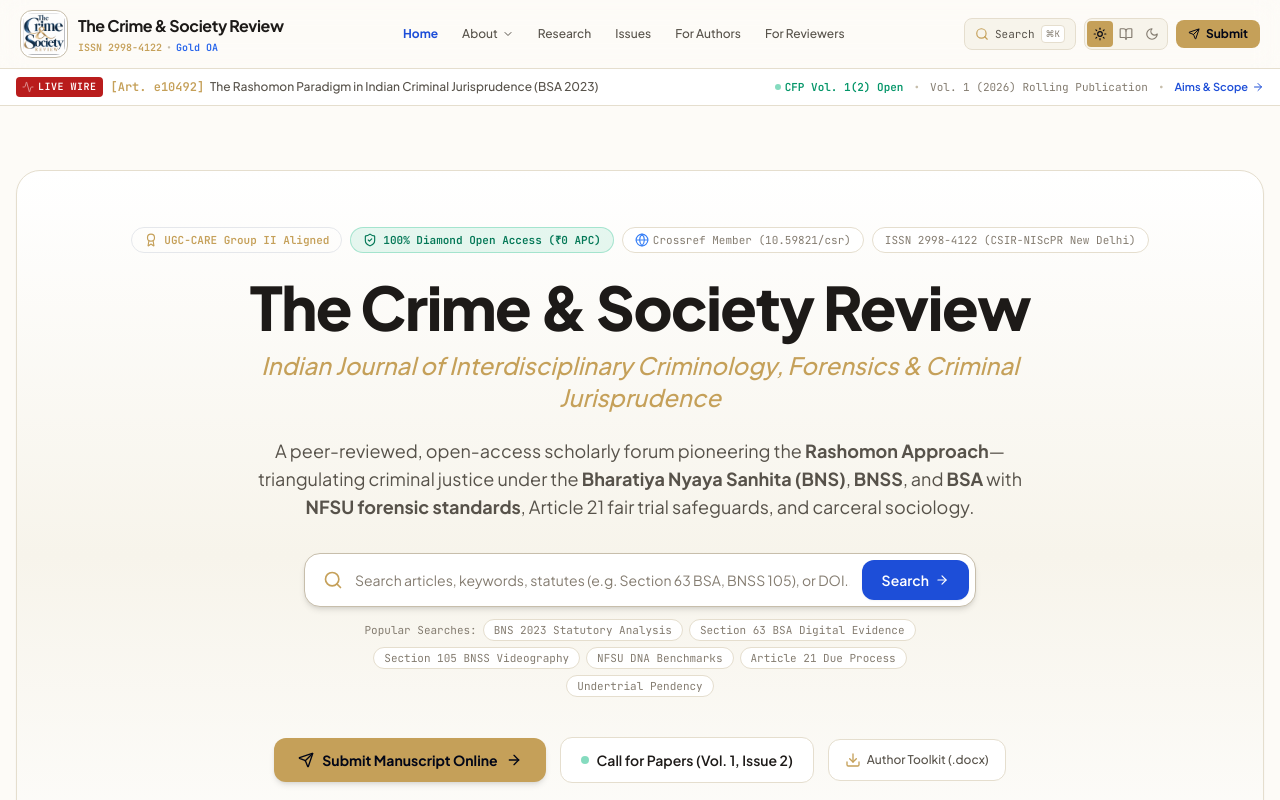
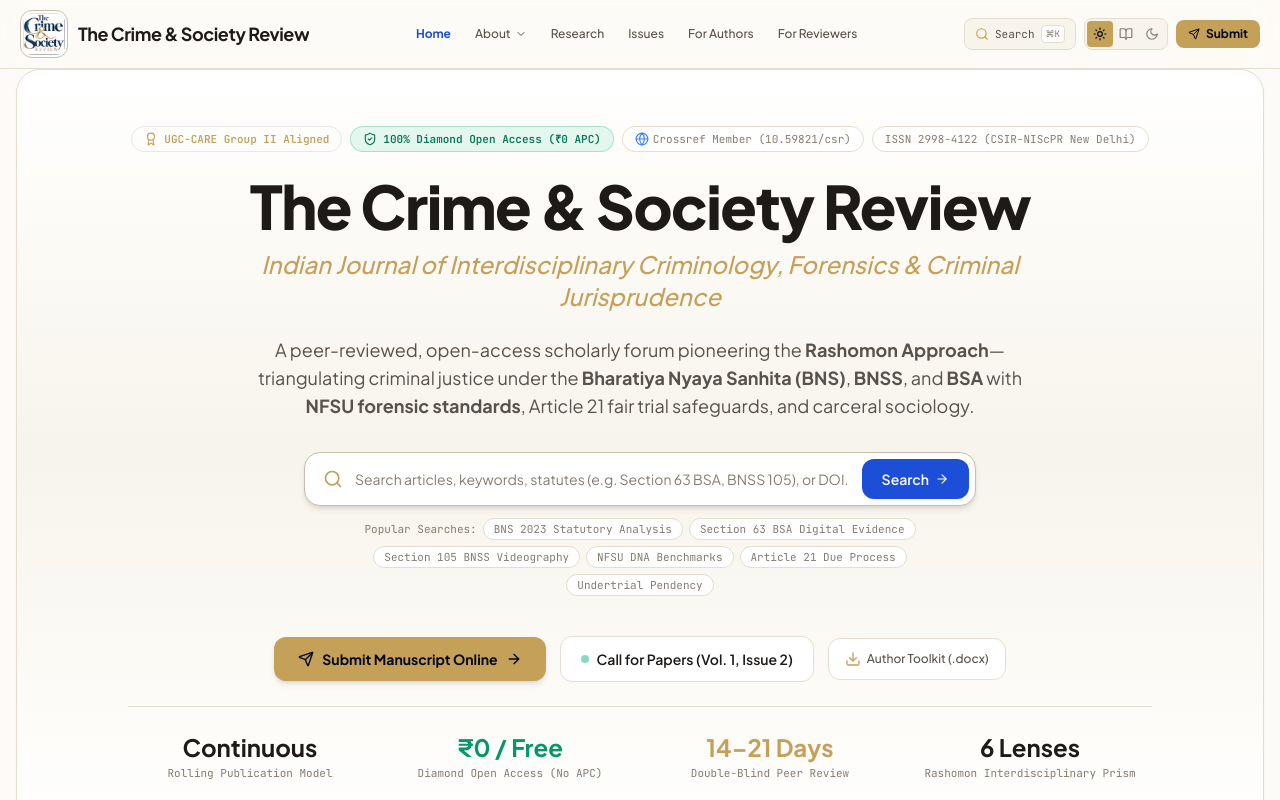
Before and after one commit to thecrimeandsocietyreview/website, a React (Vite) app: page / in a window 1280 px wide. Shown: the top 800 px of the page. Built offline with nearby package versions, Linux system fonts and the light colour scheme.

Commit message:
refactor(navbar): remove ISSN/Gold OA subline and Live Wire ticker banner

```diff
--- a/src/components/common/Header.tsx
+++ b/src/components/common/Header.tsx
@@ -60,18 +60,9 @@
               alt="The Crime & Society Review Logo"
               className="h-10 w-10 sm:h-12 sm:w-12 md:h-13 md:w-13 rounded-xl object-contain bg-white shadow-xs border border-[var(--border-strong)] group-hover:scale-105 transition-transform shrink-0 p-0.5"
             />
-            <div className="flex flex-col justify-center min-w-0">
-              <span className="block font-serif text-xs sm:text-sm md:text-base font-bold tracking-tight text-[var(--text-primary)] group-hover:text-[var(--accent-navy)] transition-colors leading-tight truncate max-w-[170px] xs:max-w-[240px] sm:max-w-none">
-                The Crime &amp; Society Review
-              </span>
-              <div className="flex items-center gap-1 text-[9px] sm:text-[10px] font-mono text-[var(--text-muted)] mt-0.5 truncate">
-                <span className="text-[var(--accent-gold)] font-bold shrink-0">ISSN {JOURNAL_METADATA.issnOnline}</span>
-                <span className="hidden xs:inline text-[var(--border-strong)]">•</span>
-                <span className="hidden xs:inline text-emerald-600 dark:text-emerald-400 font-semibold shrink-0">UGC-CARE</span>
-                <span className="hidden sm:inline text-[var(--border-strong)]">•</span>
-                <span className="hidden sm:inline text-blue-600 dark:text-blue-400 font-semibold shrink-0">Gold OA</span>
-              </div>
-            </div>
+            <span className="font-serif text-sm sm:text-base md:text-lg font-bold tracking-tight text-[var(--text-primary)] group-hover:text-[var(--accent-navy)] transition-colors leading-tight truncate">
+              The Crime &amp; Society Review
+            </span>
           </Link>
 
           {/* CENTER: Primary Desktop Navigation (Desktop Only) */}
--- a/src/pages/HomePage.tsx
+++ b/src/pages/HomePage.tsx
@@ -20,7 +20,6 @@
   Landmark,
   ShieldAlert,
   HeartHandshake,
-  Activity,
   Bookmark,
   Award,
   Globe,
@@ -110,32 +109,6 @@
 
   return (
     <div className="space-y-16 pb-16 animate-fadeIn">
-      {/* Top Editorial Announcement & Live Rolling Ticker */}
-      <div className="bg-[var(--bg-card)] border-b border-[var(--border-subtle)] py-2 px-3 sm:px-4 text-xs w-full overflow-hidden">
-        <div className="max-w-7xl mx-auto flex flex-col sm:flex-row sm:items-center justify-between gap-2 text-[var(--text-secondary)]">
-          <div className="flex items-center gap-2 truncate min-w-0">
-            <span className="px-1.5 py-0.5 rounded font-mono text-[9px] sm:text-[10px] font-bold bg-[var(--accent-crimson)] text-white uppercase tracking-wider shrink-0 flex items-center gap-1 shadow-2xs">
-              <Activity className="w-3 h-3 animate-pulse" /> Live Wire
-            </span>
-            <Link to="/article/e2026-0492" className="hover:text-[var(--accent-navy)] truncate flex items-center gap-1.5 font-medium text-xs min-w-0">
-              <span className="font-mono text-[var(--accent-gold)] font-bold shrink-0">[Art. e10492]</span>
-              <span className="truncate">The Rashomon Paradigm in Indian Criminal Jurisprudence (BSA 2023)</span>
-            </Link>
-          </div>
-          <div className="flex items-center gap-2.5 text-[10px] sm:text-[11px] font-mono text-[var(--text-muted)] shrink-0">
-            <a href="#cfp" className="flex items-center gap-1 text-emerald-600 dark:text-emerald-400 font-semibold hover:underline shrink-0">
-              <span className="w-1.5 h-1.5 rounded-full bg-emerald-500 animate-pulse"></span>
-              <span>CFP Vol. 1(2) Open</span>
-            </a>
-            <span className="hidden md:inline text-[var(--border-strong)]">•</span>
-            <span className="hidden md:inline">Vol. 1 (2026) Rolling Publication</span>
-            <span className="text-[var(--border-strong)]">•</span>
-            <Link to="/aims-scope" className="font-sans font-semibold text-[var(--accent-navy)] hover:underline flex items-center gap-1 shrink-0">
-              Aims & Scope <ArrowRight className="w-3 h-3" />
-            </Link>
-          </div>
-        </div>
-      </div>
 
       {/* ========================================================
           PREMIER JOURNAL HERO SECTION
```
